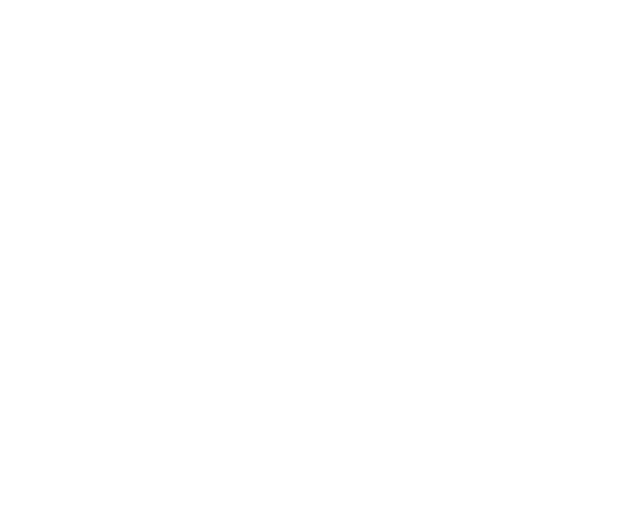
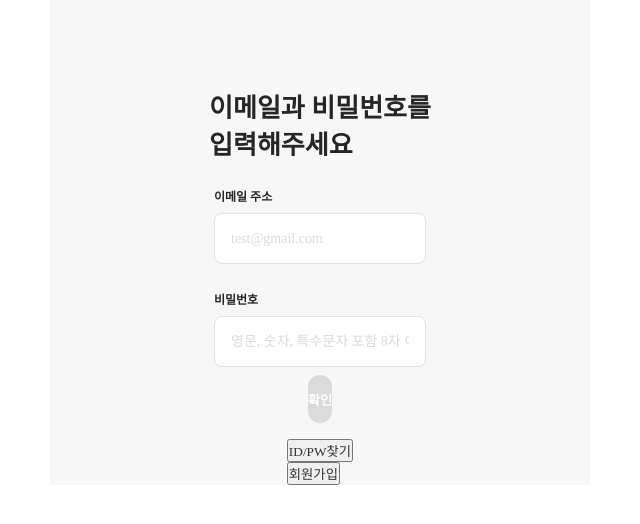
Before and after one commit to TeamGuu/TeamGuu-frontend, a React (Create React App) app in the folder capstone/: page /page/LoginPage in a window 1280 px wide. Before the commit this address had no page. Shown: the top 524 px of the page, without its empty margins (320-960 px from the left). Built offline with nearby package versions, Linux system fonts and the light colour scheme.

Commit message:
feat: 로그인페이지, 아이디비번찾기 페이지 이름 변경

```diff
--- a/capstone/src/App.js
+++ b/capstone/src/App.js
@@ -2,20 +2,21 @@
 import logo from './logo.svg';
 import {BrowserRouter, Route, Routes} from 'react-router-dom';
 import './App.css';
-import JoinPage from './page/JoinPage';
-import Login from './page/LoginPage';
-import FindIDPW from './page/FindIDPWPage';
+
 //Pages
 import MainPage from './page/MainPage';
+import JoinPage from './page/JoinPage';
+import LoginPage from './page/LoginPage';
+import FindIDPWPage from './page/FindIDPWPage';
 
 const App = (props) => {
   return (
     <BrowserRouter>
       <Routes>
         <Route path='/' element={<MainPage/>} />
-        <Route path='/page/Login' element={<Login/>}/>
+        <Route path='/page/LoginPage' element={<LoginPage/>}/>
         <Route path='/page/JoinPage' element={<JoinPage/>}/>
-        <Route path='/page/FindIDPW' element={<FindIDPW/>}/>
+        <Route path='/page/FindIDPWPage' element={<FindIDPWPage/>}/>
       </Routes>
     </BrowserRouter>
   );
--- a/capstone/src/page/FindIDPWPage.js
+++ b/capstone/src/page/FindIDPWPage.js
@@ -1,9 +1,9 @@
 import React from "react";
 
-const FindIDPW=()=>{
+const FindIDPWPage=()=>{
     return(
         <div>idpw찾기입니다.</div>
     );
 }
 
-export default FindIDPW;
+export default FindIDPWPage;
--- a/capstone/src/page/LoginPage.js
+++ b/capstone/src/page/LoginPage.js
@@ -7,7 +7,7 @@
 }
 
 
-export default function Login(){
+export default function LoginPage(){
 
     const [email,setEmail] = useState('');
     const [password,setPassword] = useState('');
```
